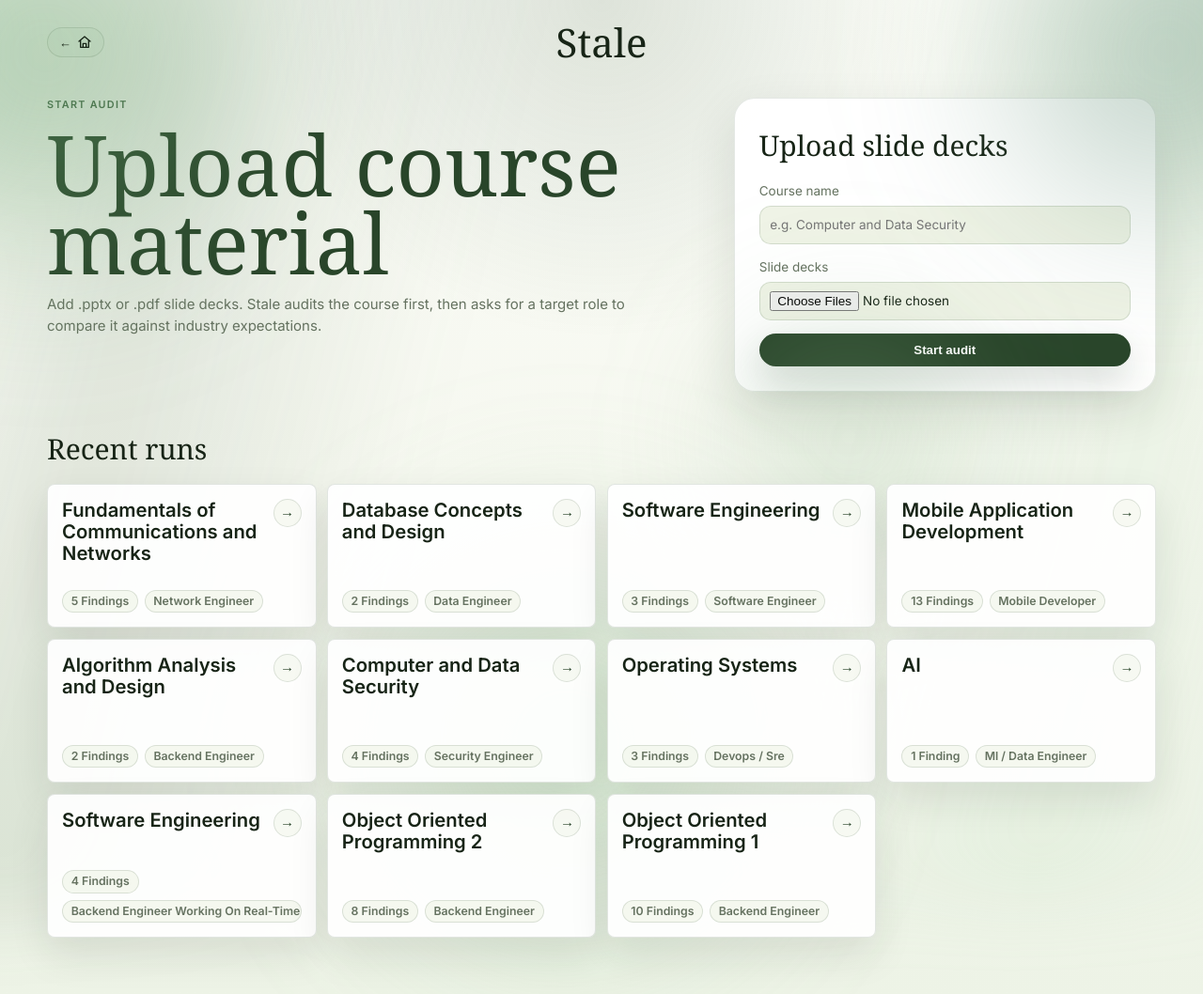
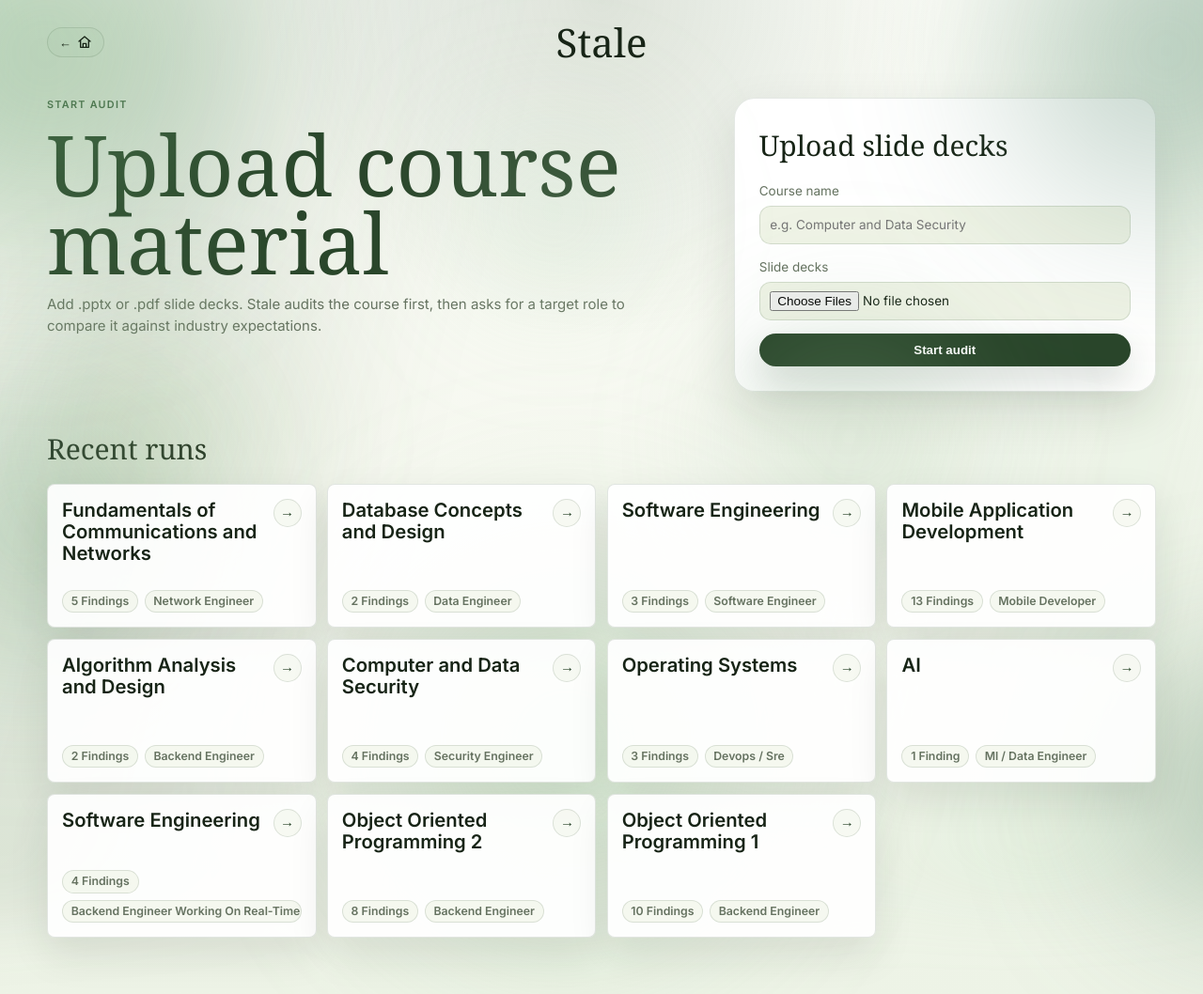
Before and after one commit to Rayan-and-beyond/Stale, a FastAPI app: page /start in a window 1280 px wide. Shown: the whole page at 94% size. Run offline with FastAPI, Linux system fonts and the light colour scheme; some web fonts are replaced.

Commit message:
Pre-ship sweep: ambient density, test alignment, doc refresh
- Doubled /start ambient orbs (4 → 8) with varied sizes, positions, and
  out-of-sync animation cycles so the parallax never resolves to a
  pattern. New trajectories cover the previously-bare mid-page and lower
  regions.
- Realigned six test assertions that had drifted from current UI copy:
  Role: (was Target Role:), Run another role (was Test with another
  role), 1 Finding (was 1 finding), tooltip strings without trailing
  periods. Suite now 26/26 green.
- README test count 22 → 26; retest section rewritten to match new
  "Run another role" copy. STATE.md timestamp bumped to 2026-05-15.
  docs/README.md's stale "paused 2026-04-27" project-state section
  replaced with a one-line pointer to STATE.md — the old bullets
  contradicted everything shipped since (Market-fit/Topics tabs are
  built, orchestrator works, full pipeline runs from the web UI).

```diff
--- a/stale/web/static/style.css
+++ b/stale/web/static/style.css
@@ -246,6 +246,42 @@ html.start-arriving body.start-page.start-arrived .start-ambient {
   animation: ambient-float-d 19s cubic-bezier(0.45, 0.05, 0.55, 0.95) infinite alternate;
 }
 
+.start-page .ambient-blob--e {
+  width: 28rem;
+  height: 28rem;
+  top: 46%;
+  left: -8rem;
+  background: radial-gradient(circle, rgba(120, 170, 130, 0.48) 0%, rgba(120, 170, 130, 0.14) 45%, transparent 70%);
+  animation: ambient-float-e 24s cubic-bezier(0.45, 0.05, 0.55, 0.95) infinite alternate;
+}
+
+.start-page .ambient-blob--f {
+  width: 30rem;
+  height: 30rem;
+  bottom: -12rem;
+  right: -14rem;
+  background: radial-gradient(circle, rgba(89, 132, 102, 0.5) 0%, rgba(89, 132, 102, 0.15) 45%, transparent 70%);
+  animation: ambient-float-f 31s cubic-bezier(0.45, 0.05, 0.55, 0.95) infinite alternate;
+}
+
+.start-page .ambient-blob--g {
+  width: 18rem;
+  height: 18rem;
+  top: 16%;
+  left: 36%;
+  background: radial-gradient(circle, rgba(184, 220, 184, 0.42) 0%, rgba(184, 220, 184, 0.12) 45%, transparent 70%);
+  animation: ambient-float-g 17s cubic-bezier(0.45, 0.05, 0.55, 0.95) infinite alternate;
+}
+
+.start-page .ambient-blob--h {
+  width: 22rem;
+  height: 22rem;
+  bottom: 26%;
+  left: 6%;
+  background: radial-gradient(circle, rgba(154, 192, 138, 0.4) 0%, rgba(154, 192, 138, 0.12) 45%, transparent 70%);
+  animation: ambient-float-h 26s cubic-bezier(0.45, 0.05, 0.55, 0.95) infinite alternate;
+}
+
 @keyframes ambient-float-a {
   0% { transform: translate3d(0, 0, 0) scale(1); }
   100% { transform: translate3d(7rem, 4rem, 0) scale(1.14); }
@@ -264,6 +300,26 @@ html.start-arriving body.start-page.start-arrived .start-ambient {
 @keyframes ambient-float-d {
   0% { transform: translate3d(0, 0, 0) scale(1); }
   100% { transform: translate3d(-4rem, 6rem, 0) scale(0.88); }
+}
+
+@keyframes ambient-float-e {
+  0% { transform: translate3d(0, 0, 0) scale(1); }
+  100% { transform: translate3d(5rem, -4rem, 0) scale(1.1); }
+}
+
+@keyframes ambient-float-f {
+  0% { transform: translate3d(0, 0, 0) scale(0.96); }
+  100% { transform: translate3d(-6rem, -5rem, 0) scale(1.12); }
+}
+
+@keyframes ambient-float-g {
+  0% { transform: translate3d(0, 0, 0) scale(1); }
+  100% { transform: translate3d(3rem, 5rem, 0) scale(0.9); }
+}
+
+@keyframes ambient-float-h {
+  0% { transform: translate3d(0, 0, 0) scale(1); }
+  100% { transform: translate3d(-4rem, -3rem, 0) scale(1.08); }
 }
 
 @media (prefers-reduced-motion: reduce) {
@@ -2987,7 +3043,7 @@ blockquote.excerpt {
 }
 
 .home-page .demo-issue-tag {
-  color: rgba(240, 244, 240, 0.62);
+  color: #d67a70;
   font-size: 10.5px;
   font-weight: 600;
   flex-shrink: 0;
--- a/stale/web/templates/index.html
+++ b/stale/web/templates/index.html
@@ -168,7 +168,7 @@
                 <span class="deprecated-line">&nbsp;&nbsp;+ editRollno.getText() + "'", null);</span>
               </div>
               <div class="demo-issue">
-                <span class="demo-issue-tag">Why it's wrong</span>
+                <span class="demo-issue-tag">Issue:</span>
                 <span class="demo-issue-text">User input is dropped straight into the SQL string. That's a
                   textbook SQL injection.</span>
               </div>
--- a/stale/web/templates/start.html
+++ b/stale/web/templates/start.html
@@ -27,6 +27,10 @@
   <div class="ambient-blob ambient-blob--b"></div>
   <div class="ambient-blob ambient-blob--c"></div>
   <div class="ambient-blob ambient-blob--d"></div>
+  <div class="ambient-blob ambient-blob--e"></div>
+  <div class="ambient-blob ambient-blob--f"></div>
+  <div class="ambient-blob ambient-blob--g"></div>
+  <div class="ambient-blob ambient-blob--h"></div>
 </div>
 <nav class="start-page-nav" aria-label="Start navigation">
   <a class="back-home" href="/" aria-label="Go home">
```
Also changed, not shown: STATE.md (+1 -1 lines), tests/test_web_run_page.py (+11 -9 lines), README.md, docs/README.md.
